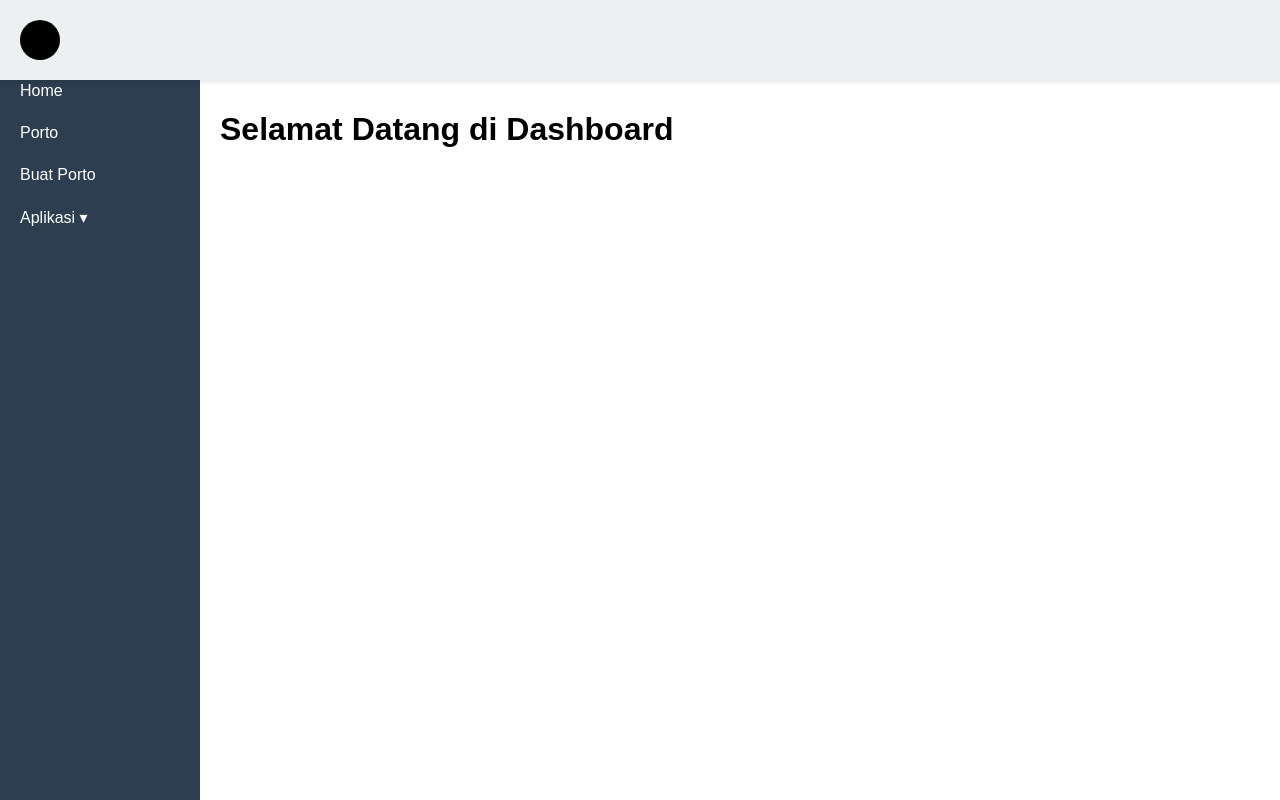
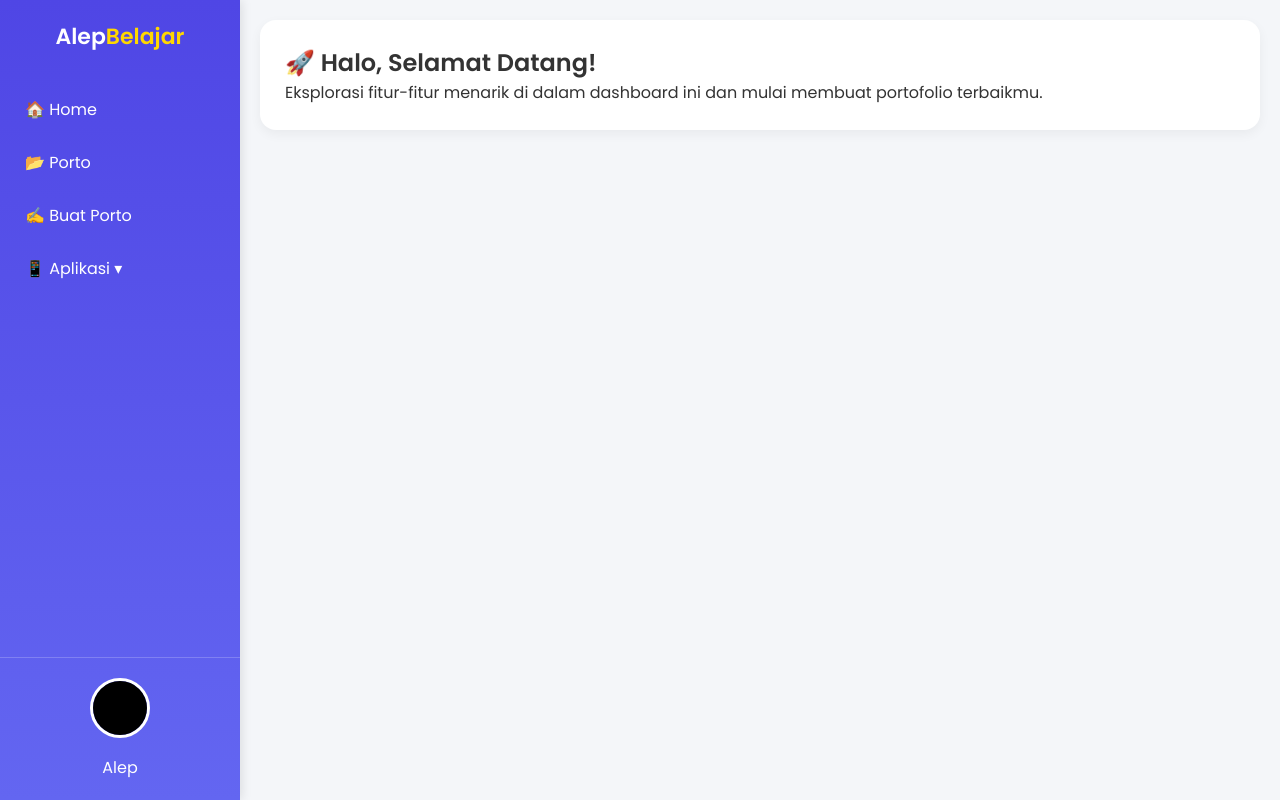
Before and after one commit to alifhilmi17/alep-belajar-ngoding-lagi-PC-VERSION-, a plain HTML site: page alep belajar html/alepbelajarbuatdashboard.html in a window 1280 px wide. Drawn offline with Linux system fonts and the light colour scheme.

Commit message:
dashboard fix

```diff
--- a/alep belajar html/alepbelajarbuatdashboard.html
+++ b/alep belajar html/alepbelajarbuatdashboard.html
@@ -5,19 +5,19 @@
   <meta name="viewport" content="width=device-width, initial-scale=1.0">
   <title>Alep Belajar - Dashboard</title>
   <link rel="stylesheet" href="css/alepbelajarbuatdashboard.css">
+  <link href="https://fonts.googleapis.com/css2?family=Poppins:wght@400;600&display=swap" rel="stylesheet">
 </head>
 <body>
 
-  <!-- Tombol Menu -->
-  <!-- <button class="menu-toggle" onclick="toggleSidebar()">Menu</button>-->
-
   <!-- Sidebar -->
   <div class="sidebar">
-    <a href="#">Home</a>
-    <a href="alepbelajarbuatporto.html">Porto</a>
-    <a href="#">Buat Porto</a>
-    <a href="javascript:void(0)" onclick="toggleSidebarMenu()">
-      Aplikasi <span id="arrow">▾</span>
+    <div class="sidebar-content">
+      <h2 class="logo">Alep<span>Belajar</span></h2>
+      <a href="#">🏠 Home</a>
+      <a href="alepbelajarbuatporto.html">📂 Porto</a>
+      <a href="#">✍️ Buat Porto</a>
+      <a href="javascript:void(0)" onclick="toggleSidebarMenu()" class="has-submenu">
+        📱 Aplikasi <span id="arrow">▾</span>
       </a>
 
       <!-- Submenu Aplikasi -->
@@ -28,20 +28,26 @@
       </div>
     </div>
 
-  <!-- Main Content -->
-  <div class="main-content">
-
-    <!-- Topbar -->
-    <div class="topbar">
+    <!-- Profile Section di Bawah Sidebar -->
+    <div class="sidebar-profile">
       <img
         src="images/Screenshot.png"
         alt="Profile"
         class="profile-pic"
         onclick="goToProfile()"
       >
+      <p class="profile-name">Alep</p>
+    </div>
   </div>
 
-    <h1>Selamat Datang di Dashboard</h1>
+  <!-- Main Content -->
+  <div class="main-content">
+
+    <div class="welcome-card">
+      <h2>🚀 Halo, Selamat Datang!</h2>
+      <p>Eksplorasi fitur-fitur menarik di dalam dashboard ini dan mulai membuat portofolio terbaikmu.</p>
+    </div>
+
   </div>
 
   <script>
@@ -52,11 +58,8 @@
     function toggleSidebarMenu() {
       const submenu = document.getElementById("appSubmenu");
       submenu.classList.toggle("open");
-    }
-
-    function toggleSidebar() {
-      const sidebar = document.querySelector(".sidebar");
-      sidebar.classList.toggle("active");
+      const arrow = document.getElementById("arrow");
+      arrow.textContent = submenu.classList.contains("open") ? "▴" : "▾";
     }
   </script>
 
--- a/alep belajar html/css/alepbelajarbuatdashboard.css
+++ b/alep belajar html/css/alepbelajarbuatdashboard.css
@@ -1,118 +1,138 @@
-/* Reset & Body */
+/* RESET & GLOBAL */
+* {
+  margin: 0;
+  padding: 0;
+  box-sizing: border-box;
+  font-family: "Poppins", sans-serif;
+}
+
 body {
-  margin: 0;
-  font-family: Arial, sans-serif;
   display: flex;
+  background: #f4f6f9;
+  color: #333;
+}
+
+/* =========================
+   SIDEBAR
+========================= */
+.sidebar {
+  width: 240px;
+  min-height: 100vh;
+  position: fixed;
+  top: 0;
+  left: 0;
+  background: linear-gradient(180deg, #4f46e5, #6366f1);
+  box-shadow: 2px 0 10px rgba(0, 0, 0, 0.1);
+  display: flex;
+  flex-direction: column;
+  justify-content: space-between; /* Konten atas dan profil bawah */
+  padding-top: 20px;
+}
+
+.sidebar-content a,
+.sidebar-content .logo {
+  display: block;
+  color: #fff;
+  text-decoration: none;
+  transition: 0.3s;
+}
+
+.sidebar-content .logo {
+  text-align: center;
+  font-size: 22px;
+  font-weight: 600;
+  margin-bottom: 30px;
+}
+
+.sidebar-content .logo span {
+  color: #ffd700;
+}
+
+.sidebar-content a {
+  padding: 14px 25px;
+  font-size: 16px;
+}
+
+.sidebar-content a:hover {
+  background: rgba(255, 255, 255, 0.2);
+  padding-left: 30px;
+}
+
+.submenu {
+  display: none;
+  background: rgba(0, 0, 0, 0.1);
+}
+
+.submenu a {
+  padding-left: 40px;
+  font-size: 15px;
+}
+
+.submenu.open {
+  display: block;
+}
+
+/* Profile di Bawah Sidebar */
+.sidebar-profile {
+  text-align: center;
+  padding: 20px 0;
+  border-top: 1px solid rgba(255, 255, 255, 0.2);
+}
+
+.sidebar-profile .profile-pic {
+  width: 60px;
+  height: 60px;
+  object-fit: cover;
+  border-radius: 50%;
+  border: 3px solid #fff;
+  cursor: pointer;
+  transition: 0.3s;
+}
+
+.sidebar-profile .profile-pic:hover {
+  transform: scale(1.1);
+}
+
+.sidebar-profile .profile-name {
+  margin-top: 10px;
+  color: #fff;
+  font-size: 16px;
+  font-weight: 500;
+}
+
+/* =========================
+   MAIN CONTENT
+========================= */
+.main-content {
+  margin-left: 240px;
+  width: calc(100% - 240px);
+  padding: 20px;
 }
 
 /* Topbar */
 .topbar {
-  width: 100%;             /* Penuhi layar */
-  position: fixed;         /* Tempel di atas */
-  top: 0;
-  left: 0;
-  display: flex;
-  justify-content: flex-start;
-  align-items: center;
-  padding: 20px;
-  background: #ecf0f1;
-  box-shadow: 0 2px 5px rgba(0,0,0,0.1);
-  z-index: 1000;           /* Supaya tidak ketutup elemen lain */
+  background: #fff;
+  padding: 15px 20px;
+  border-radius: 12px;
+  margin-bottom: 20px;
+  box-shadow: 0 2px 8px rgba(0,0,0,0.1);
 }
 
-/* Sidebar */
-.sidebar {
-  position: fixed;
-  top: 0;
-  left: 0;
-  margin-top: 60px;        /* Turunkan sesuai tinggi topbar */
-  width: 200px;
-  height: 100%;
-  background: #2c3e50;
-  padding-top: 10px;
-  color: white;
+.topbar h1 {
+  font-size: 20px;
+  font-weight: 600;
+  color: #4f46e5;
 }
 
-.sidebar a {
-  display: block;
-  padding: 12px 20px;
-  color: white;
-  text-decoration: none;
+/* Welcome Card */
+.welcome-card {
+  background: #fff;
+  padding: 25px;
+  border-radius: 16px;
+  box-shadow: 0 4px 12px rgba(0, 0, 0, 0.05);
+  transition: 0.3s;
 }
 
-.sidebar a:hover {
-  background: #34495e;
+.welcome-card:hover {
+  transform: translateY(-5px);
 }
-
-/* Main Content */
-.main-content {
-  margin-top: 70px;        /* Jarak dari topbar */
-  margin-left: 200px;      /* Supaya tidak ketiban sidebar */
-  padding: 20px;
-}
-
-/* Profile Picture */
-.profile-pic {
-  width: 40px;
-  height: 40px;
-  border-radius: 50%;
-  cursor: pointer;
-}
-
-/* Tombol Aplikasi */
-.app-btn {
-  margin: 20px 0;
-  padding: 10px 15px;
-  background: #3498db;
-  color: white;
-  border: none;
-  border-radius: 5px;
-  cursor: pointer;
-}
-
-.app-btn:hover {
-  background: #2980b9;
-}
-
-/* Menu Aplikasi */
-.app-menu {
-  display: none;
-  margin-top: 10px;
-  width: 150px;
-  padding: 10px;
-  background: #f9f9f9;
-  border: 1px solid #ccc;
-  border-radius: 5px;
-}
-
-.app-menu a {
-  display: block;
-  padding: 8px;
-  text-decoration: none;
-  color: #333;
-}
-
-.app-menu a:hover {
-  background: #ddd;
-}
-
-/* Submenu Aplikasi */
-.submenu {
-  max-height: 0;
-  overflow: hidden;
-  background: #34495e;
-  transition: max-height 0.3s ease;
-}
-
-.submenu.open {
-  max-height: 200px; /* cukup besar untuk menampung semua item */
-}
-
-.submenu a {
-  padding-left: 40px;
-  font-size: 14px;
-}
-
-.submenu a:hover {
-  background: #3b5998;
-}
```
Lines whose indentation alone changed are shown as unchanged.
